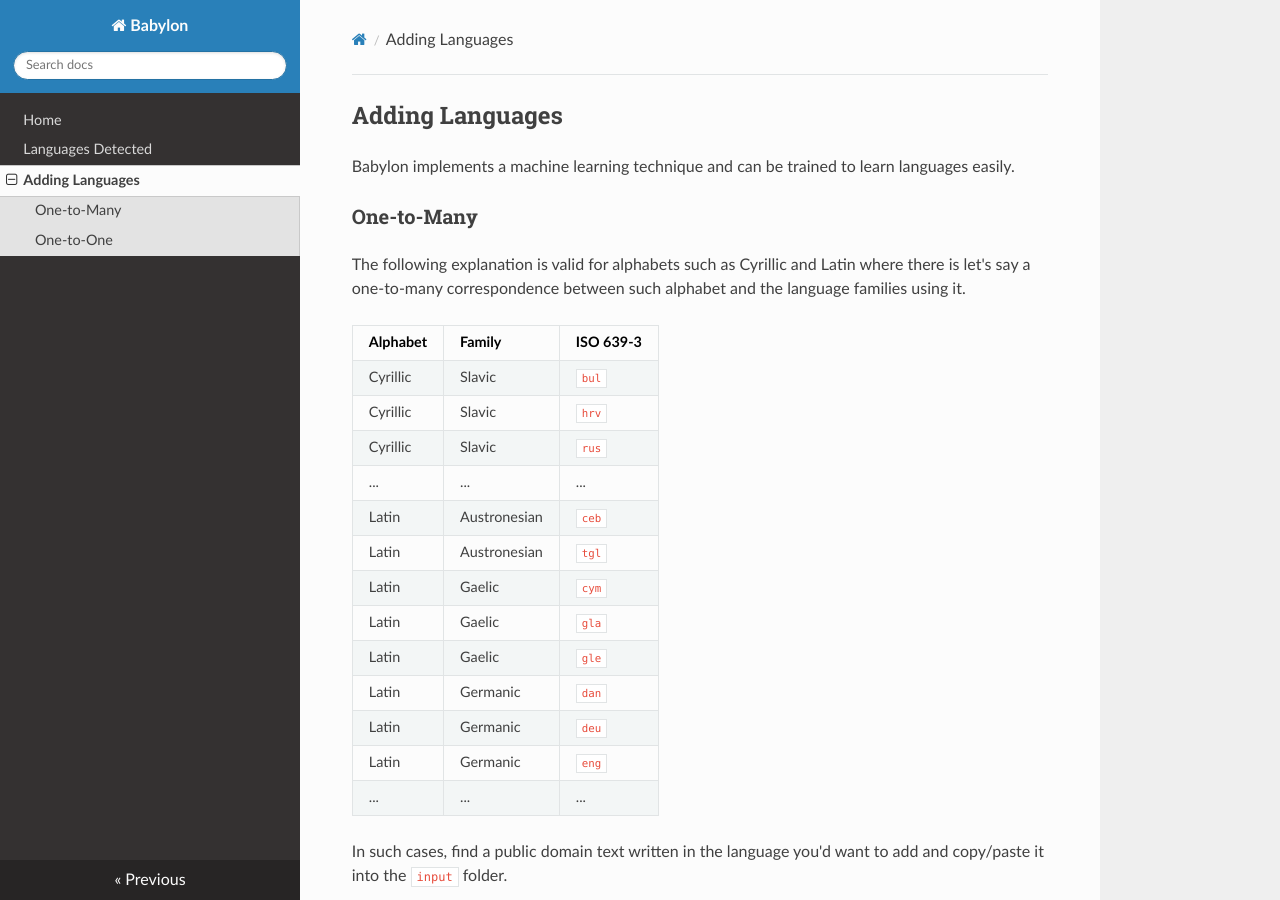
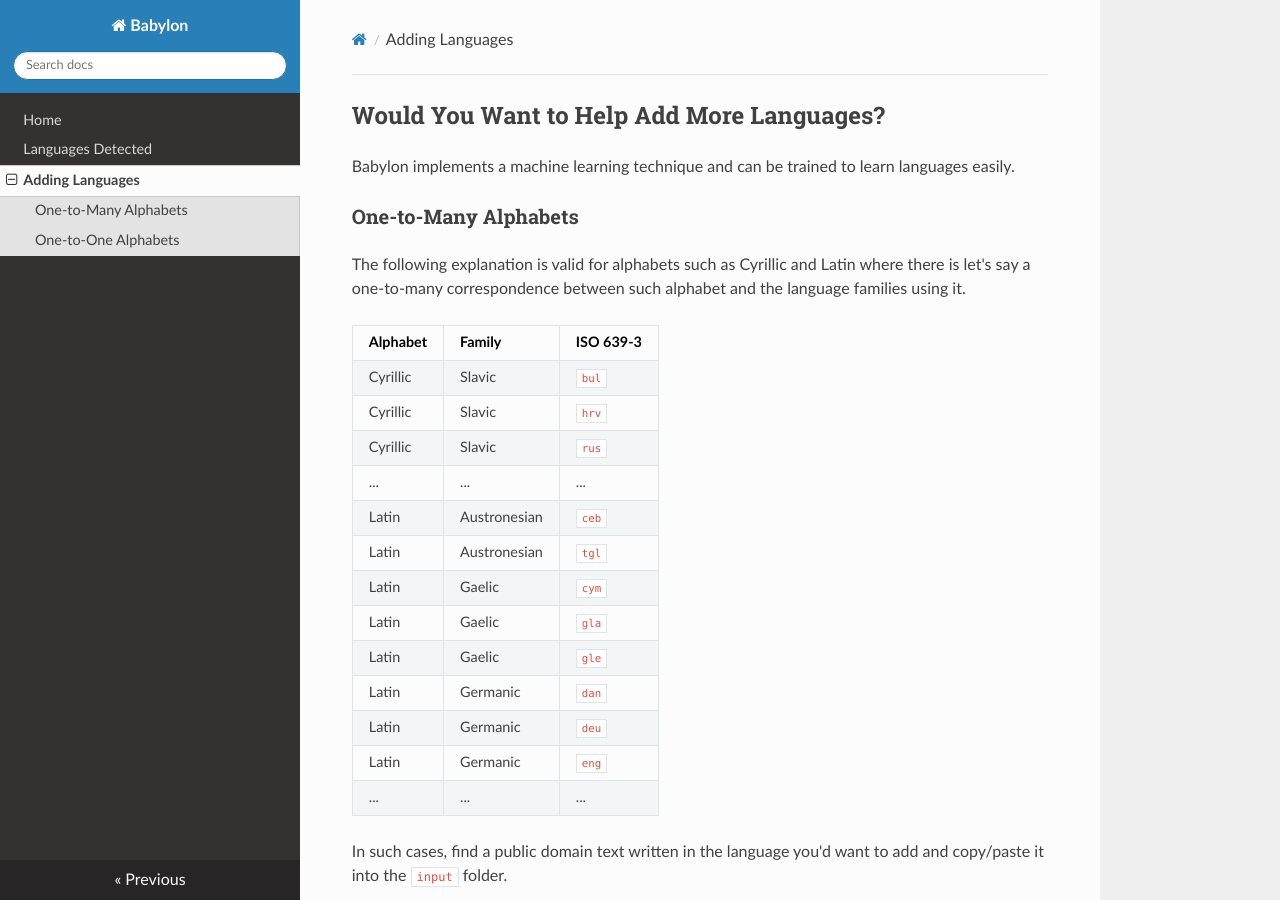
Before and after one commit to programarivm/babylon, an MkDocs documentation site: the page built from docs/adding-languages.md, in a window 1280 px wide and 900 px high. Built offline with MkDocs 1.6.1, drawn with Linux system fonts in a browser that asks for light colours; nearby versions of some CDN libraries; old or Windows-style settings are respelled for this version of MkDocs; some of the changed text lies outside the part shown.

Commit message:
docs update

````diff
--- a/docs/adding-languages.md
+++ b/docs/adding-languages.md
@@ -1,8 +1,8 @@
-## Adding Languages
+## Would You Want to Help Add More Languages?
 
 Babylon implements a machine learning technique and can be trained to learn languages easily.
 
-### One-to-Many
+### One-to-Many Alphabets
 
 The following explanation is valid for alphabets such as Cyrillic and Latin where there is let's say a one-to-many correspondence between such alphabet and the language families using it.
 
@@ -81,7 +81,9 @@ OK! latin-fingerprint.csv was successfully written...
 Operation completed.
 ```
 
-That's it! The `cli/prepare.php` command calculates some statistics: the fingerprint of the language families which is a disjointish set containing the most frequent words expected to be found in each family of languages.
+That's it!
+
+The `cli/prepare.php` command calculates some statistics: the fingerprint of the language families which is a disjointish set containing the most frequent words expected to be found in each family of languages.
 
 Example: [babylon/dataset/output/latin-fingerprint.csv](https://github.com/programarivm/babylon/blob/master/dataset/output/latin-fingerprint.csv)
 
@@ -93,11 +95,11 @@ In a nutshell, this is a three-step process:
 2. Run php `cli/prepare.php`
 3. Write a test to make sure the language is recognized
 
-Example:
+PR example:
 
 - [the Cebuano language is taught to Babylon #14](https://github.com/programarivm/babylon/pull/14/files)
 
-### One-to-One
+### One-to-One Alphabets
 
 In alphabets such as Telugu or Hangul (Korean alphabet) there is a one-to-one correspondence between the alphabet and the language.
 
````
Also changed, not shown: other parts of docs/adding-languages.md (+4 -0 lines), README.md (+1 -5 lines).
